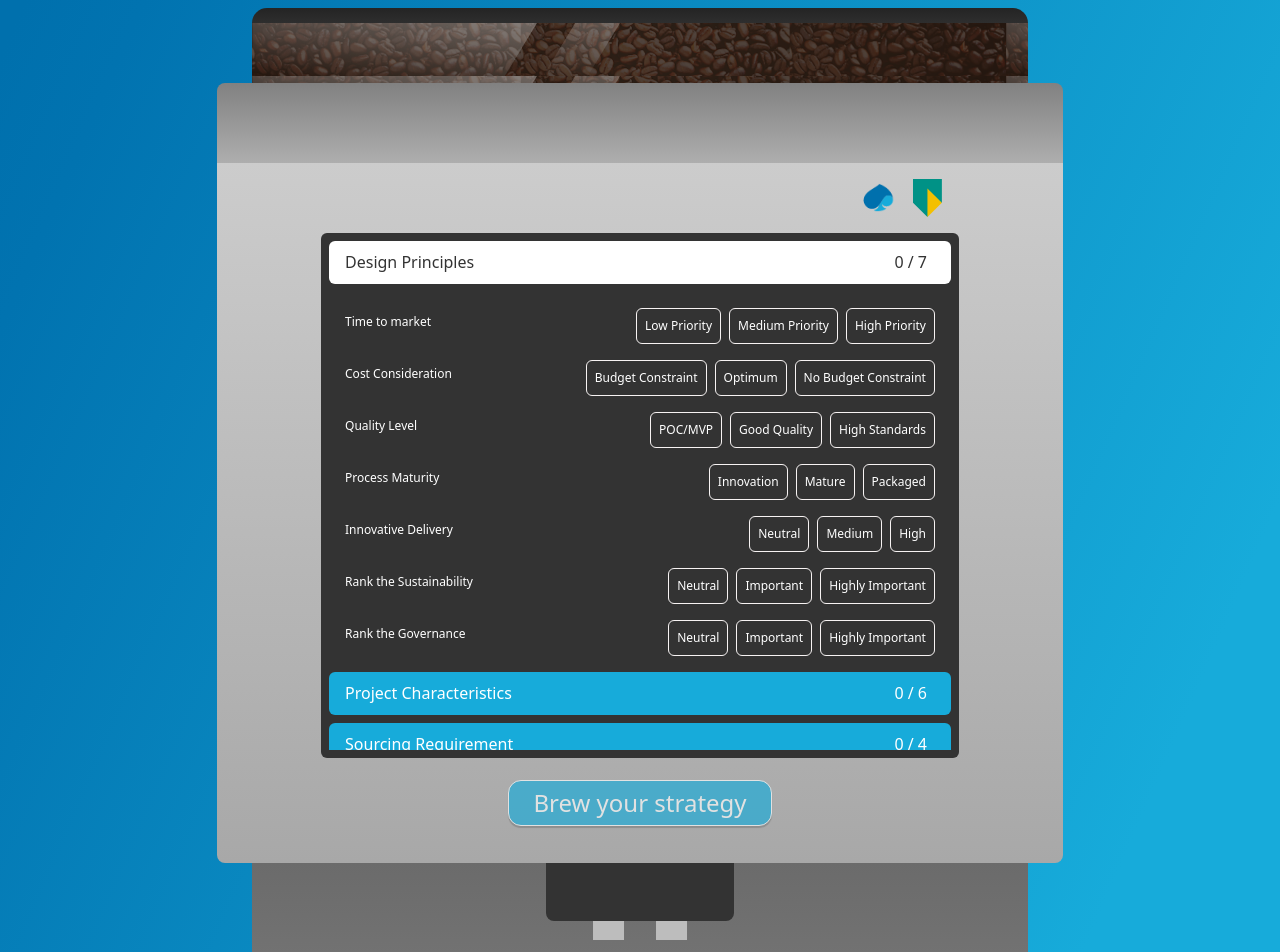
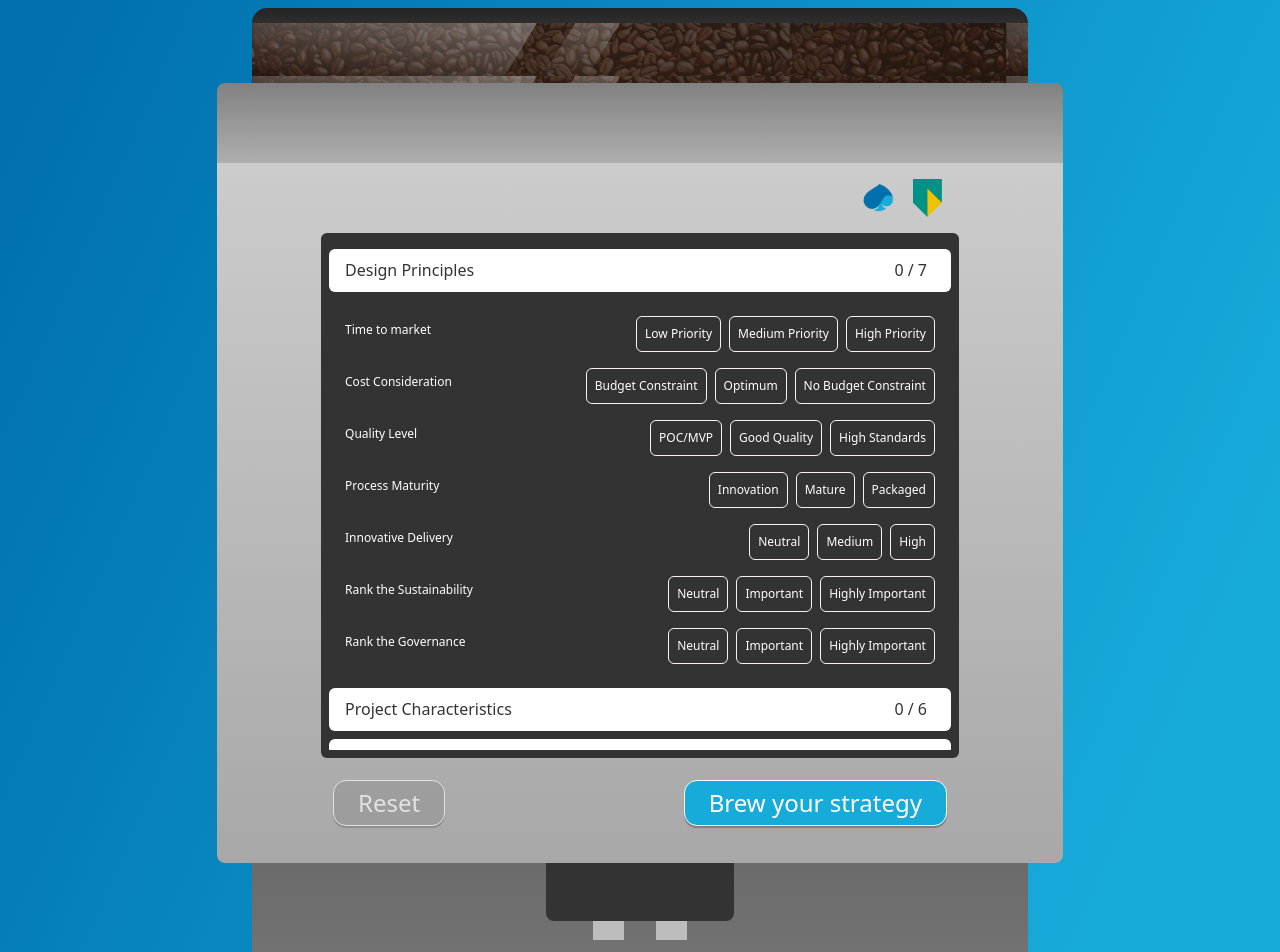
Before and after one commit to JMLatino/RightShore, a Vue app: page / in a window 1280 px wide. Shown: the top 952 px of the page. Built offline with nearby package versions, Linux system fonts and the light colour scheme.

Commit message:
Basic coffee animation

```diff
--- a/src/App.vue
+++ b/src/App.vue
@@ -31,22 +31,32 @@
                 <div class="col-4 position-absolute"></div>
               </div>
             </div>
-            <svg id="coffee" class="position-absolute" width="259" height="180" viewBox="0 0 259 180" fill="none"
+            <div id="coffee-cup">
+              <div>
+                <svg id="espresso" class="position-absolute" width="259" height="180" viewBox="0 0 259 180" fill="none"
                   xmlns="http://www.w3.org/2000/svg">
-              <path fill-rule="evenodd" clip-rule="evenodd"
+                  <path
                     d="M259 0H53L55.8218 23.0874C24.0777 28.8271 0 56.6017 0 90C0 127.555 30.4446 158 68 158C69.4425 158 70.8746 157.955 72.2948 157.867L75 180H238L259 0ZM57.7548 38.9028L70.4677 142.918C69.4854 142.972 68.496 143 67.5 143C38.5051 143 15 119.495 15 90.5C15 64.835 33.4162 43.4713 57.7548 38.9028Z"
                     fill="white" fill-opacity="0.7" />
-              <g v-if="coffeeServed">
+                  <clipPath id="coffee">
                     <path d="M70 49H244L232.139 156H82.2489L70 49Z" fill="#3D2518" />
-                <mask id="mask0_0_1" style="mask-type:alpha" maskUnits="userSpaceOnUse" x="70" y="48" width="174"
-                  height="108">
-                  <path d="M70.4828 48.812H244L232.171 156H82.6977L70.4828 48.812Z" fill="#D9D9D9" />
-                </mask>
-                <g mask="url(#mask0_0_1)">
-                  <rect x="44.4818" y="30.7705" width="214.376" height="36.0831" fill="#BB7A2F" />
+                  </clipPath>
+
+                  <g clip-path="url(#coffee)">
+                    <g class="fill">
+                      <path id="waveShape" d="M300,300V2.5c0,0-0.6-0.1-1.1-0.1c0,0-25.5-2.3-40.5-2.4c-15,0-40.6,2.4-40.6,2.4
+    c-12.3,1.1-30.3,1.8-31.9,1.9c-2-0.1-19.7-0.8-32-1.9c0,0-25.8-2.3-40.8-2.4c-15,0-40.8,2.4-40.8,2.4c-12.3,1.1-30.4,1.8-32,1.9
+    c-2-0.1-20-0.8-32.2-1.9c0,0-3.1-0.3-8.1-0.7V300H300z" />
                     </g>
+                    <foreignObject x="100" y="100" width="115" height="50">
+                      <h4 id="recommendation" class="text-light text-center fw-bold" xmlns="http://www.w3.org/1999/xhtml">
+                      </h4>
+                    </foreignObject>
                   </g>
                 </svg>
+              </div>
+            </div>
+            <!-- <img id="cappuccino" src="./assets/cappuccino.svg" alt="Cappuccino"> -->
           </div>
           <div class="base-machine">
           </div>
@@ -98,13 +108,18 @@ html {
   background: url('assets/coffeebeans.png');
 }
 
-svg#coffee {
+svg#espresso,
+#cappuccino {
   top: 40%;
   position: absolute;
   margin-left: auto;
   margin-right: auto;
   left: 0;
   right: 6.5%;
+}
+
+#cappuccino {
+  top: 30%;
 }
 
 .edge {
@@ -191,10 +206,39 @@ label,
 @keyframes zoom-in-zoom-out {
   0% {
     transform: scale(0.5, 0.5);
+    transform: translateY(-100%);
   }
 
   100% {
     transform: scale(1, 1);
+    transform: translateY(0);
   }
 }
+
+#coffee-cup .fill {
+  animation-name: coffeeFill;
+  animation-iteration-count: infinite;
+  animation-timing-function: cubic-bezier(.2, .6, .8, .4);
+  animation-duration: 10s;
+  animation-fill-mode: forwards;
+}
+
+#coffee-cup .animate {
+  animation-timing-function: linear;
+  animation-duration: 0.5s;
+  fill: #8C5926;
+  stroke: #3D2518;
+  stroke-width: 10px;
+}
+
+@keyframes coffeeFill {
+  0% {
+    transform: translate(100px, 150px);
+  }
+
+  100% {
+    transform: translate(0px, -15px);
+  }
+}
+
 </style>
--- a/src/components/BrewCoffee.vue
+++ b/src/components/BrewCoffee.vue
@@ -1,25 +1,11 @@
 <template>
-  <button type="button" :disabled="!isComplete" class="btn btn-custom mb-3 px-4 py-1" @click="brewStrategy">
-    Brew your strategy
-  </button>
-  <!-- <button type="button" :disabled="isComplete" class="btn btn-custom mb-3 px-5 py-2" data-bs-toggle="modal" data-bs-target="#exampleModal" @click="brewStrategy">
-    Brew your strategy
-  </button>   -->
-  <div class="modal fade" id="exampleModal" tabindex="-1" aria-labelledby="exampleModalLabel" aria-hidden="true">
-    <div class="modal-dialog">
-      <div class="modal-content">
-        <div class="modal-header">
-          <h5 class="modal-title" id="exampleModalLabel">{{ result.title }}</h5>
-          <button type="button" class="btn-close" data-bs-dismiss="modal" aria-label="Close"></button>
-        </div>
-        <div class="modal-body">
-          {{ result.description }}
-        </div>
-        <div class="modal-footer">
-          <button type="button" class="btn btn-secondary" data-bs-dismiss="modal">Close</button>
-        </div>
-      </div>
-    </div>
+  <div class="col-12 d-flex justify-content-between">
+    <button type="button" :disabled="!isReset" class="btn btn-reset mb-3 px-4 py-1" @click="handleReset">
+      Reset
+    </button>
+    <button type="button" :disabled="isComplete" tabindex="0" class="btn btn-custom mb-3 px-4 py-1" @click="brewStrategy">
+      Brew your strategy
+    </button>
   </div>
 </template>
 
@@ -28,39 +14,27 @@ import { usePreferencesStore } from '../store/preferences'
 export default {
   data() {
     return {
-      coffeeResults: [
-        {
-          title: 'India',
-          description: 'This is India...',
-        },
-        {
-          title: 'Poland',
-          description: 'This is Poland...',
-        },
-        {
-          title: 'Netherlands',
-          description: 'This is the Netherlands...',
-        }
-      ],
-      result: {}
+      coffeeResults: ['Onshore', 'Nearshore', 'Offshore'],
     }
   },
   methods: {
+    handleReset() {
+      this.preferences.handleReset();
+    },
     brewStrategy() {
       window.scrollTo(0, document.body.scrollHeight);
-      // window.scrollTo({
-      //   top: 1000,
-      //   left: 0,
-      //   behavior: 'smooth'
-      // });
       this.preferences.toggleCoffee();
+      this.preferences.handleClick();
       const option = this.preferences.answers.q1;
-      this.result = this.coffeeResults[option];
+      document.getElementById('recommendation').innerHTML = this.coffeeResults[option]
     },
   },
   computed: {
     isComplete() {
       return Object.keys(this.preferences.answers).length === 24;
+    },
+    isReset() {
+      return Object.keys(this.preferences.answers).length
     }
   },
   setup() {
@@ -74,7 +48,8 @@ export default {
 </script>
 
 <style scoped>
-.btn-custom {
+.btn-custom,
+.btn-reset {
   color: white;
   font-size: 1.5em;
   border-radius: 13px;
@@ -87,4 +62,9 @@ export default {
   --bs-btn-active-bg: #17ABDA;
   --bs-btn-active-border-color: #0070AD;
 }
+
+.btn-reset {
+  background: #979797;
+}
+
 </style>
--- a/src/components/Category.vue
+++ b/src/components/Category.vue
@@ -1,13 +1,14 @@
 <template>
   <div class="accordion-item">
     <h2 class="accordion-header w-100 mb-2" :id="name">
-      <button class="accordion-button d-flex rounded w-100 px-3 py-1" :class="{ 'collapsed': name !== 0 }" type="button"
-        data-bs-toggle="collapse" :data-bs-target="'#collapse' + name" :aria-expanded="'false' ? name !== 0 : 'true'"
+      <h1 class="text-light">{{ toggleHeader }}</h1>
+      <button class="accordion-button d-flex rounded w-100 px-3 py-1" :class="{ 'completed': isFilledIn }" type="button"
+        data-bs-toggle="collapse" :data-bs-target="'#collapse' + name" :aria-expanded="'false'"
         :aria-controls="name">
         <div>
-          {{ category.title }} {{ category.progress }}
+          {{ category.title }}
         </div>
-        <div class="ms-auto p-2">{{ preferences.answered(category.catIndex) }} / {{ category.entries.length }}
+        <div class="ms-auto p-2">{{ currentCount }} / {{ category.entries.length }}
         </div>
       </button>
     </h2>
@@ -26,8 +27,17 @@ export default {
   components: { Entry },
   props: ['category', 'name'],
   computed: {
+    currentCount() {
+      // return console.log(Object.keys(this.preferences.answers).length)
+      return this.preferences.answered(this.category.catIndex)
+      // return Object.keys(this.preferences.answers).length
+      // return this.preferences.answered(Object.keys(this.preferences.answers).length)
+    },
     isFilledIn() {
       return this.preferences.answered(this.category.catIndex) === this.category.entries.length
+    },
+    toggleHeader(){
+      return console.log(this.category.entries.length)
     }
   },
   setup() {
@@ -68,9 +78,10 @@ export default {
   background: none;
 }
 
-button.accordion-button {
+.accordion-button {
   width: 500px;
-  background: #17ABDA;
+  background: #FFF;
+  color: var(--black);
 }
 
 .accordion-item {
@@ -81,13 +92,8 @@ button.accordion-button {
     background:#ccc!important;
 }
 
-.accordion-button[aria-expanded="false"] {
-  background: #FFF;
-  color: var(--black);
-}
-
-.accordion-button[aria-expanded="true"] {
-  background: #17ABDA;
+.accordion-button.completed {
+  background: #87C4D6;
   color: white;
 }
 </style>
--- a/src/store/preferences.js
+++ b/src/store/preferences.js
@@ -29,6 +29,17 @@ export const usePreferencesStore = defineStore({
     },
     toggleCoffee() {
       this.isCoffee = true;
+    },
+    handleReset() {
+      const radioBtn = document.getElementsByClassName("btn-check")
+      for (let i = 0; i < radioBtn.length; i++) {
+        radioBtn[i].checked = false;
+      }
+      this.answers = {}
+      console.log(this.answers)
+    },
+    handleClick(){
+      document.getElementById('waveShape').classList.add('animate');
     }
   },
 })
```
Also changed, not shown: src/components/Entry.vue (+6 -9 lines), src/assets/cappuccino.svg (added). Lines whose indentation alone changed are shown as unchanged.
